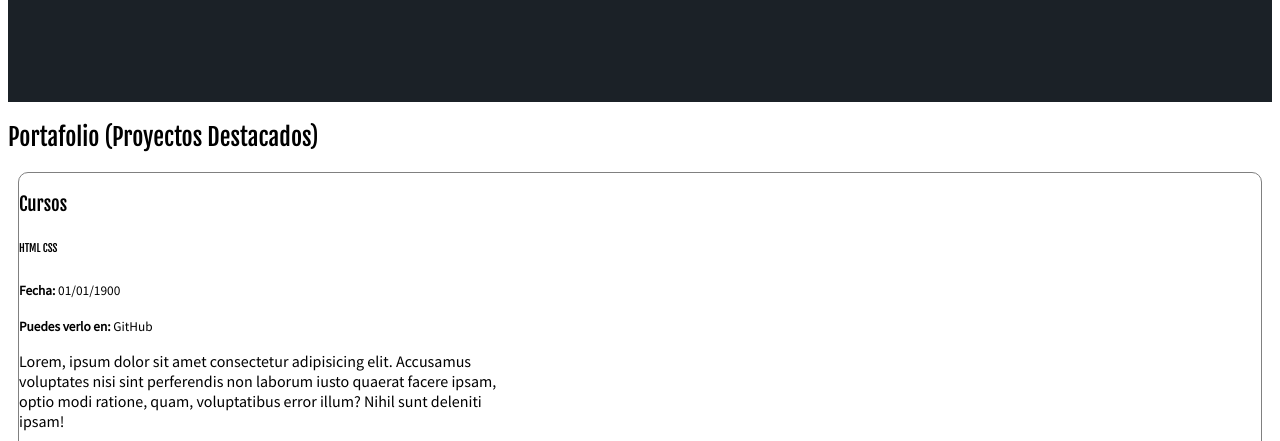
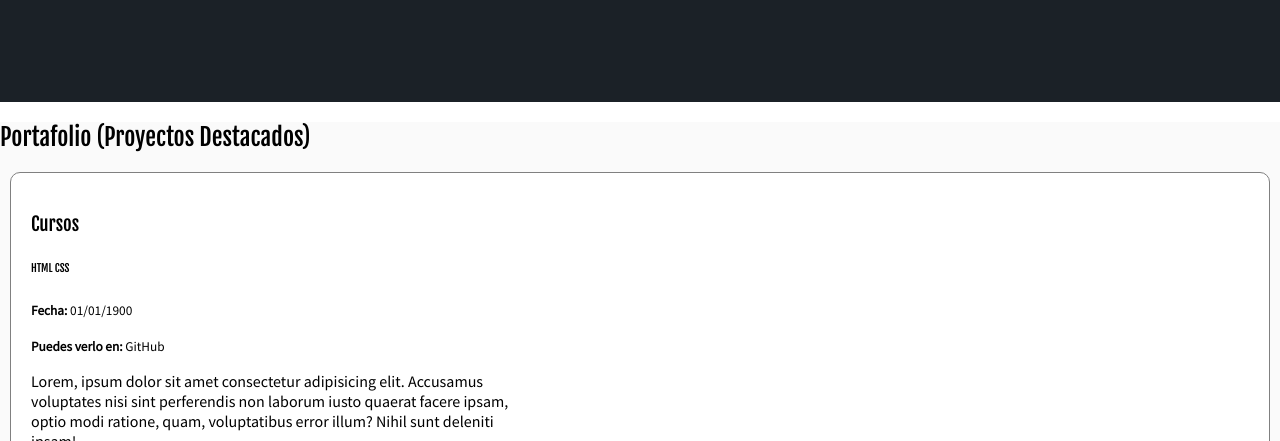
Before and after one commit to jagb2020/DesarrolloWeb, a plain HTML site: page index.html in a window 1280 px wide. Shown: the part 410-851 px from the top of the page. Drawn offline with Linux system fonts and the light colour scheme.

Commit message:
Rellenos

```diff
--- a/src/css/estilos.css
+++ b/src/css/estilos.css
@@ -24,6 +24,7 @@ valores */
 
 body {
   font-family: "Source Sans Pro", sans-serif;
+  margin: 0;
 }
 
 h1,
@@ -60,6 +61,11 @@ h1 strong {
   background-position-x: right;
 }
 
+.portfolio {
+  background: #fafafa;
+  /* background: red; */
+}
+
 .project {
   /* border-top: tamaña tipo estilo;
   border-top: 10px solid red;
@@ -83,6 +89,9 @@ h1 strong {
   /* margin-right
   margin-left
   margin-top */
+
+  padding: 20px;
+  background: white;
 }
 
 .project-details {
```
